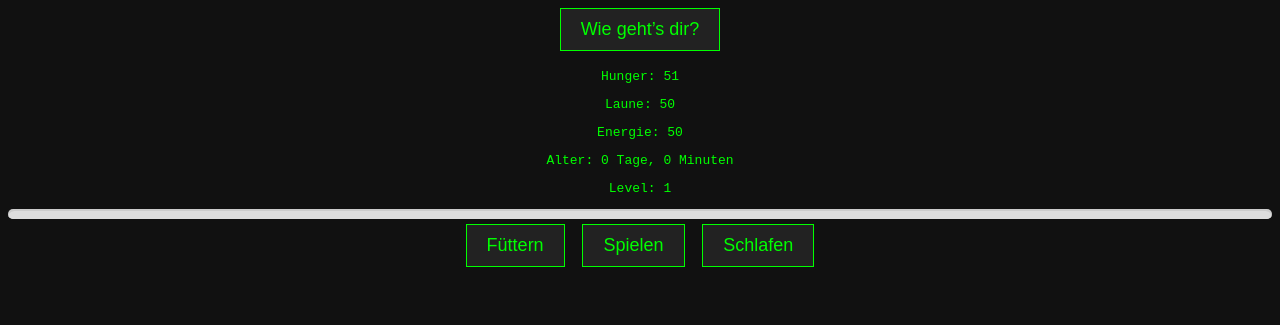
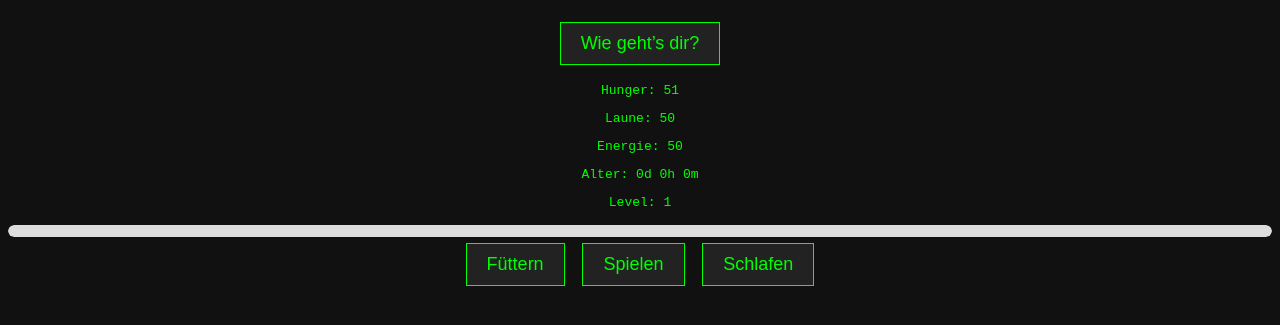
Before and after one commit to mxgn0/Tamagotchis-ai, a plain HTML site: page index.html in a window 1280 px wide. Shown: the part 293-618 px from the top of the page. Drawn offline with Linux system fonts and the light colour scheme.

Commit message:
Update index.html

```diff
--- a/index.html
+++ b/index.html
@@ -31,13 +31,11 @@
     <p>Energie: <span id="energy">50</span></p>
   </div>
 
-<!-- ⏱️ Level & Alter -->
+<!-- ⏱️ Level, XP & Alter -->
 <div class="status">
-  <p>Alter: <span id="ageDisplay">0 Tage, 0 Minuten</span></p>
+  <p>Alter: <span id="age">0d 0h 0m</span></p>
   <p>Level: <span id="level">1</span></p>
-  <div class="progress-bar-container">
-    <progress id="xpProgress" value="0" max="100"></progress>
-  </div>
+  <progress id="xpProgress"></progress>
 </div>
 
   <!-- 🎮 Interaktionen -->
```
